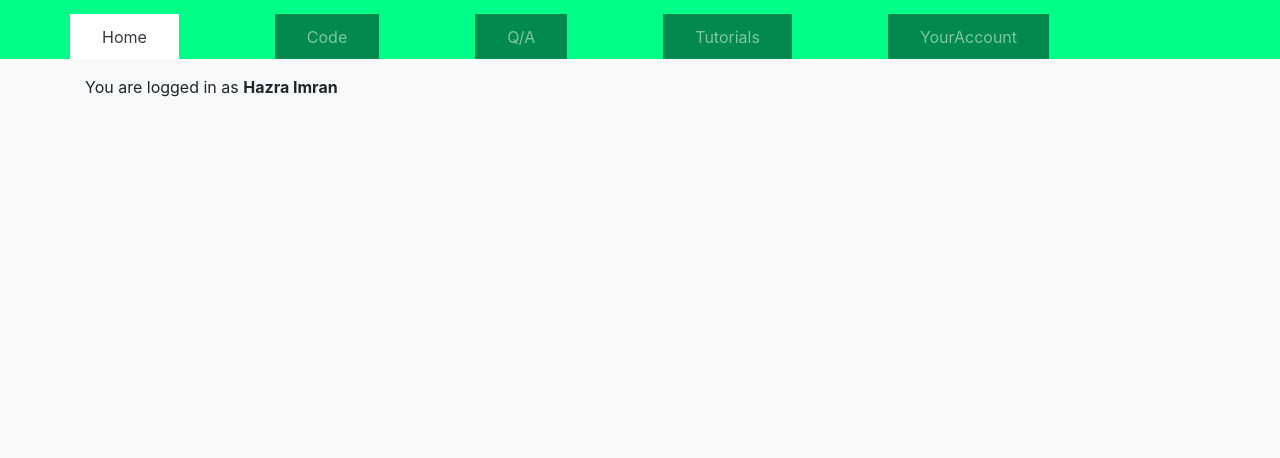
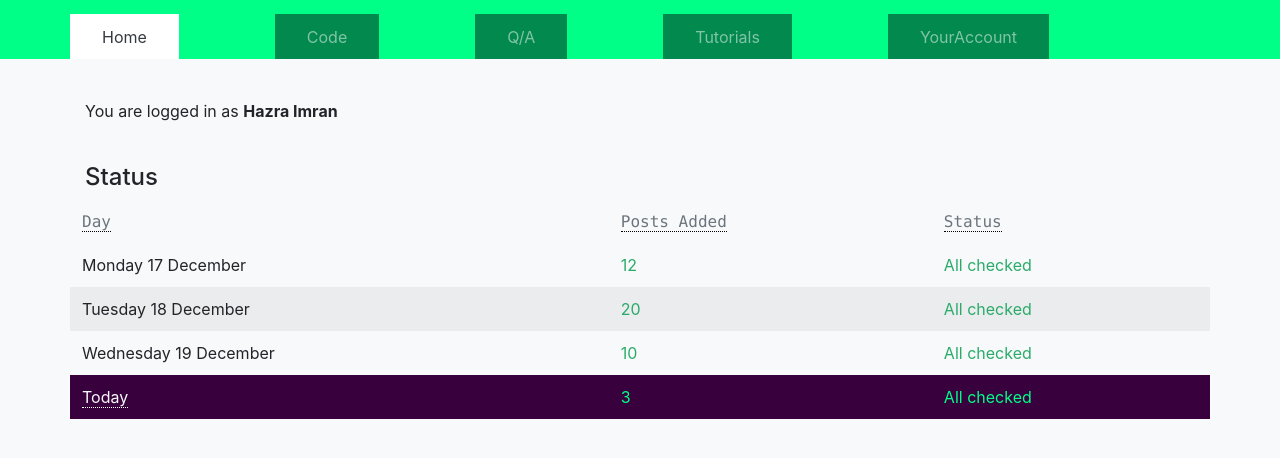
Before and after one commit to ASingh369/webprogramming, a plain HTML site: page index.html in a window 1280 px wide. Shown: the part 214-672 px from the top of the page. Drawn offline with nearby package versions, Linux system fonts and the light colour scheme.

Commit message:
1 table added

```diff
--- a/index.html
+++ b/index.html
@@ -129,11 +129,53 @@
         </ul>
       </div>
     </nav>
-
+    <br />
     <div class="container my-3 bg-light">
       <p>
         You are logged in as <span class="font-weight-bold">Hazra Imran</span>
       </p>
+    </div>
+    <br />
+    <div class="container"><h4>Status</h4></div>
+
+    <div class="container px-0">
+      <table class="table table-borderless">
+        <thead>
+          <tr class="">
+            <td class="text-muted text-monospace">
+              <span class="dotted">Day</span>
+            </td>
+            <td class="text-muted text-monospace dotted">
+              <span class="dotted">Posts Added </span>
+            </td>
+            <td class="text-muted text-monospace dotted">
+              <span class="dotted"> Status </span>
+            </td>
+          </tr>
+        </thead>
+        <tbody>
+          <tr>
+            <td scope="row">Monday 17 December</td>
+            <td class="text-success2">12</td>
+            <td class="text-success2">All checked</td>
+          </tr>
+          <tr class="bg-table">
+            <td>Tuesday 18 December</td>
+            <td class="text-success2">20</td>
+            <td class="text-success2">All checked</td>
+          </tr>
+          <tr>
+            <td>Wednesday 19 December</td>
+            <td class="text-success2">10</td>
+            <td class="text-success2">All checked</td>
+          </tr>
+          <tr class="bg-primary1">
+            <td class="text-light"><span class="dotted2">Today </span></td>
+            <td class="text-primary2">3</td>
+            <td class="text-primary2">All checked</td>
+          </tr>
+        </tbody>
+      </table>
     </div>
 
     <div class="bg-light" style="height: 1000px;"></div>
--- a/styles/styles.css
+++ b/styles/styles.css
@@ -12,6 +12,21 @@
 }
 .text-primary2 {
   color: #00ff87;
+}
+
+.text-success2 {
+  color: #2aab6a;
+}
+
+.bg-table {
+  background-color: rgba(0, 0, 0, 0.05);
+}
+
+.dotted {
+  border-bottom: 1px dotted #000;
+}
+.dotted2 {
+  border-bottom: 1px dotted white;
 }
 
 .active2 {
```
